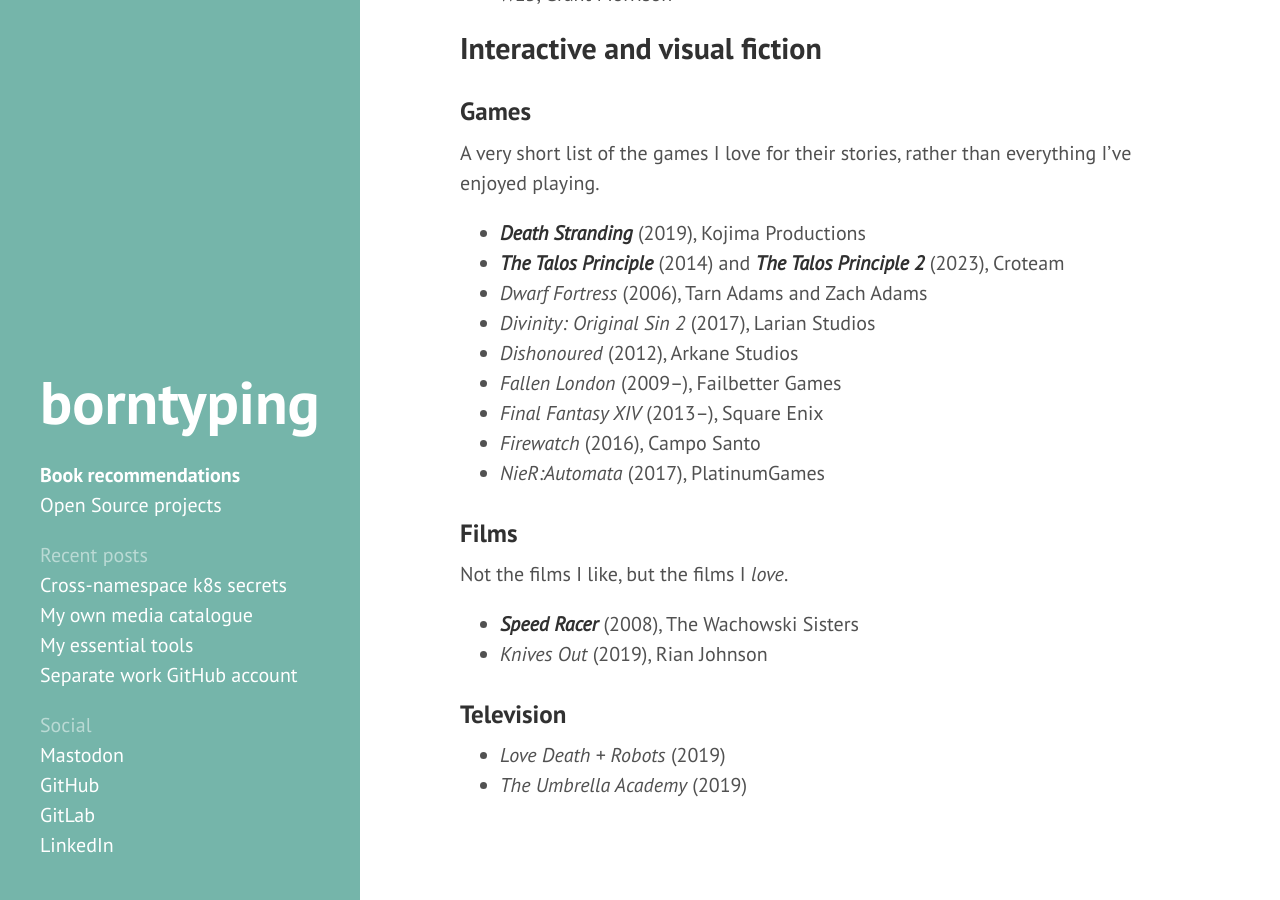
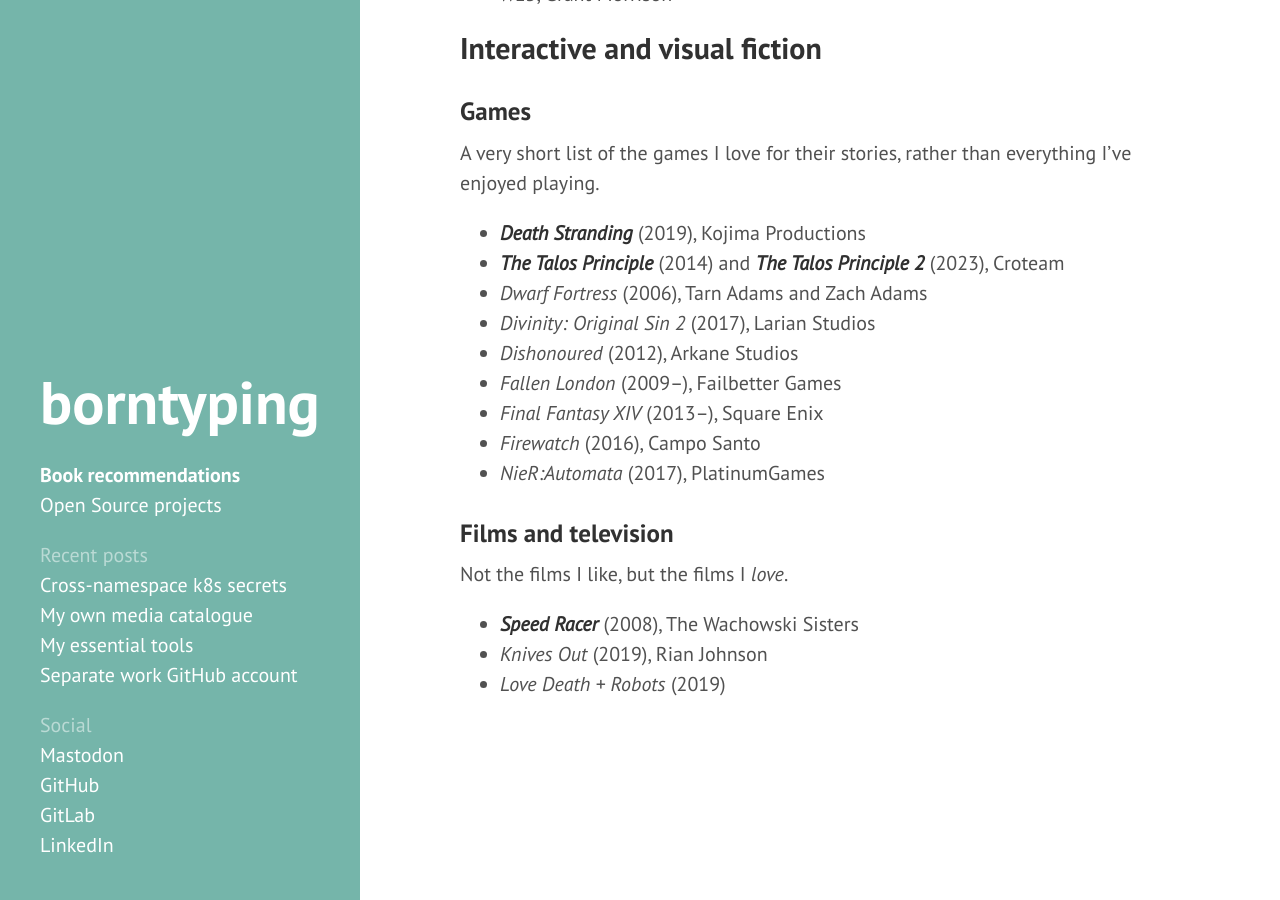
Before and after one commit to borntyping/borntyping.github.io, a Jekyll site: the page built from books.md, in a window 1280 px wide and 900 px high, scrolled down 2560 px. Built offline with Jekyll 4.4.1, drawn with Linux system fonts in a browser that asks for light colours.

Commit message:
Update books.md

```diff
--- a/books.md
+++ b/books.md
@@ -104,17 +104,13 @@
 - _Firewatch_ (2016), Campo Santo
 - _NieR:Automata_ (2017), PlatinumGames
 
-### Films
+### Films and television
 
 Not the films I like, but the films I _love_.
 
 - _**Speed Racer**_ (2008), The Wachowski Sisters
 - _Knives Out_ (2019), Rian Johnson
-
-### Television
-
 - _Love Death + Robots_ (2019)
-- _The Umbrella Academy_ (2019)
 
 [methods of rationality]: http://www.fanfiction.net/s/5782108/1/Harry_Potter_and_the_Methods_of_Rationality
 [mr vimes'd go spare]: http://archiveofourown.org/works/244534
```
